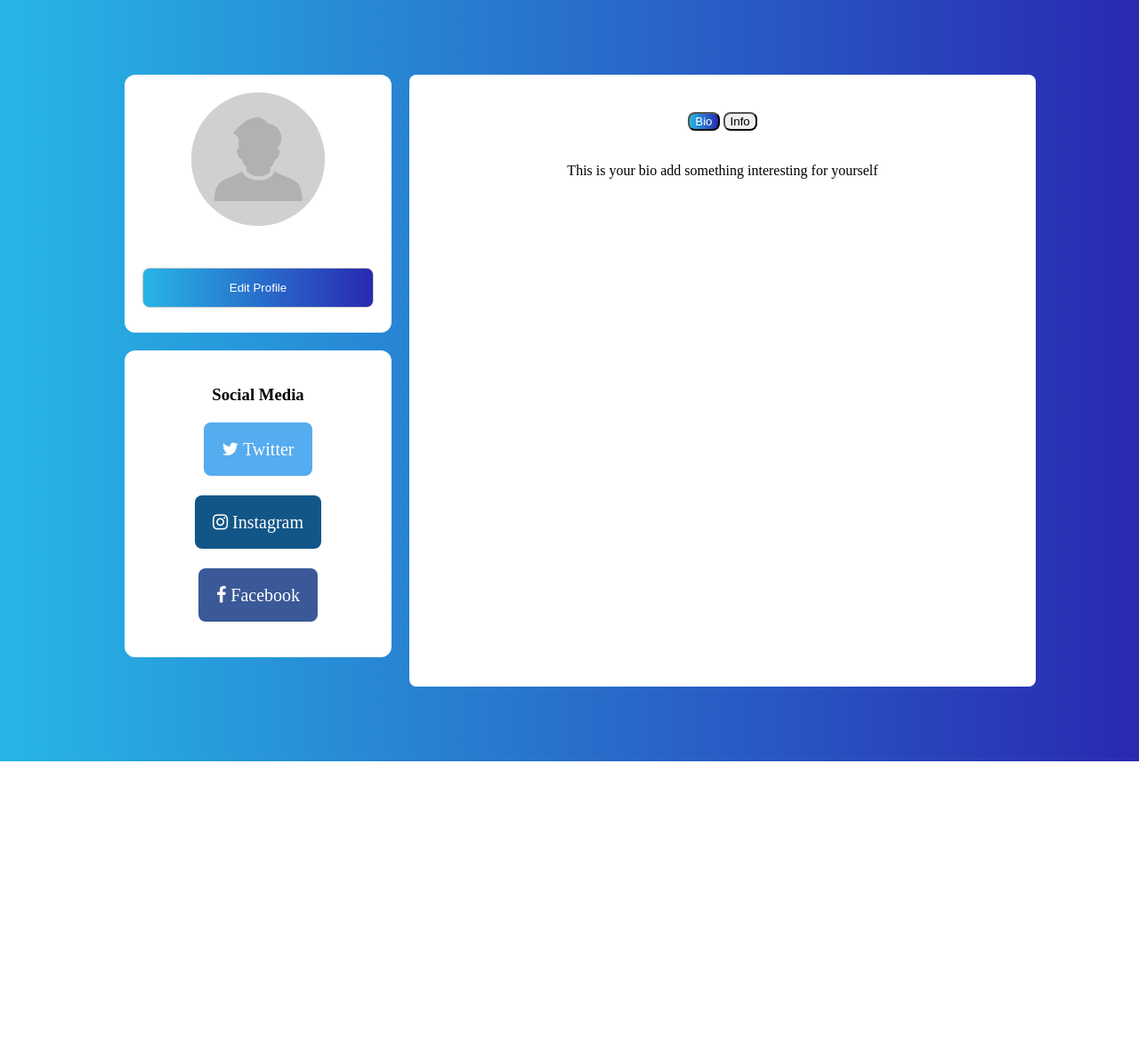
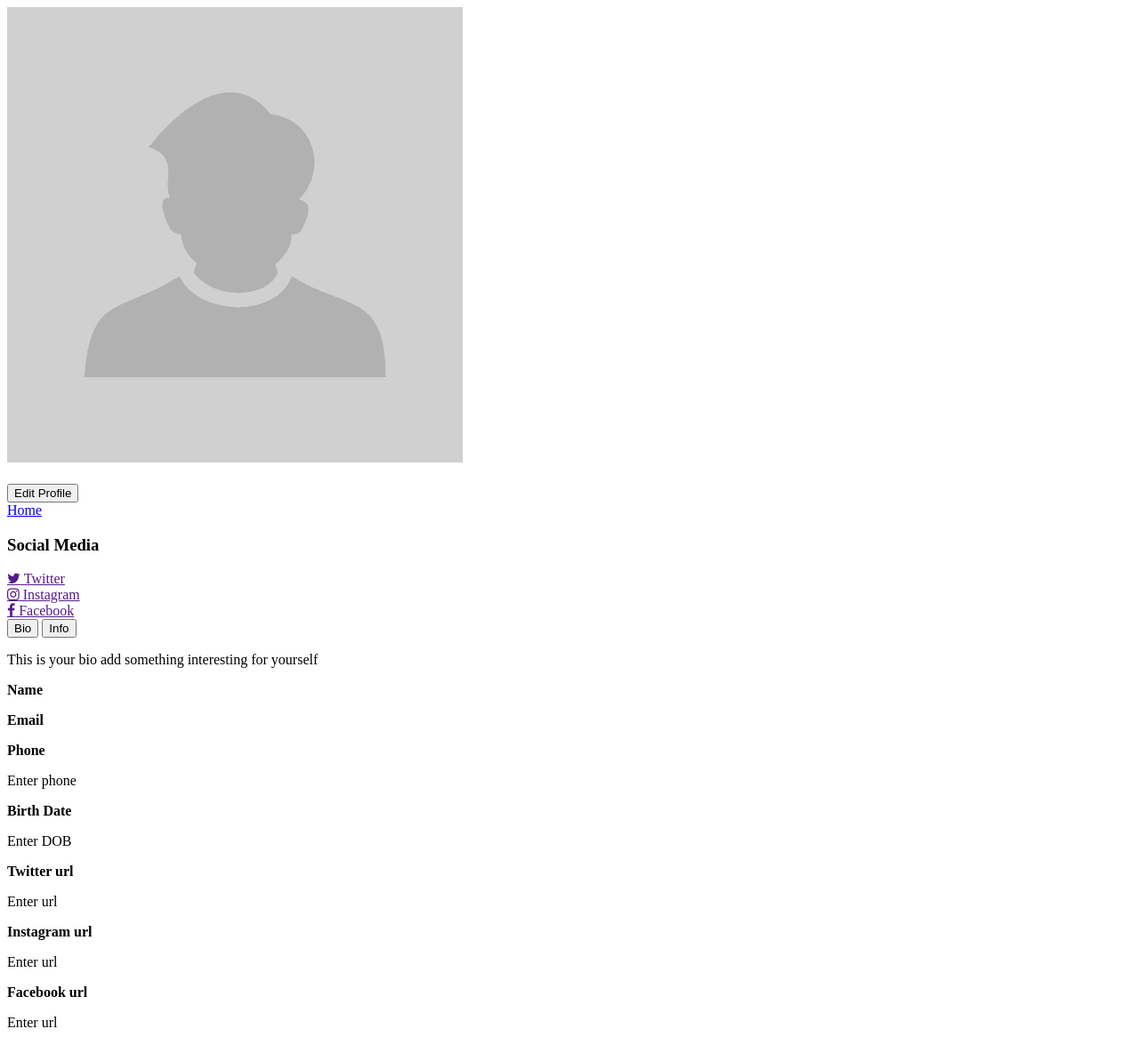
Before and after one commit to NhatPham123tm/SoftwareDesign_Project, a Django app: template templates/basicuser.html in a window 1280 px wide. Shown: the whole page at 89% size. Before the commit the page ends 856 px from the top, so only its background shows below. Run offline with Django 5.2, Linux system fonts and the light colour scheme; the template is opened without the code that fills it, so the values that code supplies are empty.

Commit message:
Update basicuser.html

```diff
--- a/templates/basicuser.html
+++ b/templates/basicuser.html
@@ -5,153 +5,7 @@
     <meta charset="UTF-8">
     <meta name="viewport" content="width=device-width, initial-scale=1">
     <link rel="stylesheet" href="https://cdnjs.cloudflare.com/ajax/libs/font-awesome/4.7.0/css/font-awesome.min.css">
-<style>
-
-        body {
-            background: linear-gradient(270deg, rgb(41, 41, 177), rgb(39, 182, 230));
-            min-height: 100vh;
-            display: flex;
-            justify-content: center;
-            align-items: center;
-            padding: 20px;
-        }
-
-        .profile-container {
-            display: grid;
-            grid-template-columns: 300px 1fr;
-            gap: 20px;
-            max-width: 1000px;
-            width: 100%;
-        }
-
-        .left-column {
-            display: flex;
-            flex-direction: column;
-            gap: 20px;
-        }
-
-        .profile-box {
-            background: white;
-            border-radius: 12px;
-            padding: 20px;
-        }
-
-        .user-info {
-            text-align: center;
-        }
-
-        .user-avatar {
-            width: 150px;
-            height: 150px;
-            border-radius: 50%;
-            margin: 0 auto 15px;
-            object-fit: cover;
-            background-color: #e1e1e1;
-        }
-
-        .user-name {
-            font-size: 1.5rem;
-            font-weight: 600;
-            color: #1a1a1a;
-            margin-bottom: 5px;
-        }
-
-        .social-links {
-            display: flex;
-            flex-direction: column;
-            align-items: center;
-        }
-
-    button[id=edit]{
-    background: linear-gradient(270deg, rgb(41, 41, 177), rgb(39, 182, 230));
-    color: white;
-    padding: 14px 20px;
-    margin: 8px 0;
-    border: 1px solid #ccc;
-    cursor: pointer;
-    width: 100%;
-    border-radius: 0.5rem;
-}
-
-button:hover{
-    opacity: 0.8;
-}
-
-.fa {
-  padding: 20px;
-  font-size: 20px;
-  text-decoration: none;
-  margin: 2px 0px;
-  border-radius: 0.5rem;
-}
-
-.fa:hover {
-    opacity: 0.8;
-}
-
-.fa-facebook {
-  background: #3B5998;
-  color: white;
-}
-
-.fa-twitter {
-  background: #55ACEE;
-  color: white;
-}
-
-.fa-instagram {
-  background: #125688;
-  color: white;
-}
-
-
-
-
-        .tab {
-            flex: 1;
-            padding: 10px;
-            text-align: center;
-        }
-
-        .tablinks.active {
-            background: linear-gradient(270deg, rgb(41, 41, 177), rgb(39, 182, 230));
-            color: white;
-        }
-
-        .tablinks{
-            border-radius: 0.5rem;
-        }
-
-        .tablinks:hover{
-            opacity: 0.8;
-        }
-
-
-        .tabcontent {
-            display: none;
-            padding: 10px;
-        }
-
-        .tabcontent.active {
-            display: block;
-        }
-
-    .profile-tab{
-    width: 40em;
-    height: 39em;
-    padding: 2em;
-    border-radius: 0.5rem;
-    background: #fff;
-    text-align: center;
-}
-
-.editurl
-{
-    display: none;
-    margin: 10px;
-}
-
-</style>
+    <link rel="stylesheet" href="{%  static 'css/basicuser.css' %}">
 </head>
 <script>
 
@@ -174,7 +28,9 @@ function openTab(event, tabId) {
             <div class="profile-box user-info">
                 <img src="{% static 'pic/default-avatar-profile-picture-male-icon.webp' %}" alt="User Avatar" class="user-avatar">
                 <h2 class="user-name">{{ user.first_name }} {{ user.last_name }}</h2>
+                <!--create a edit script-->
                 <button type="submit" id="edit">Edit Profile</button><br>
+                <a href="{% url 'dashboard' %}">Home</a><br>
             </div>
 
             <div class="profile-box social-links">
@@ -251,7 +107,7 @@ function openTab(event, tabId) {
                         <div class="col-md-6">
                             <p>Enter url</p>
                         </div>
-                </div>
+                    </div>
             </div>
         </div>
     </div>
```
